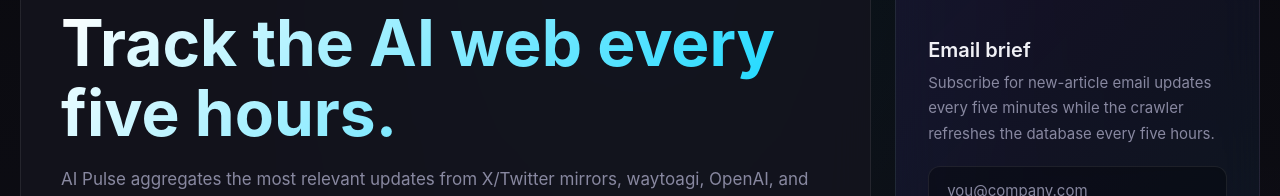
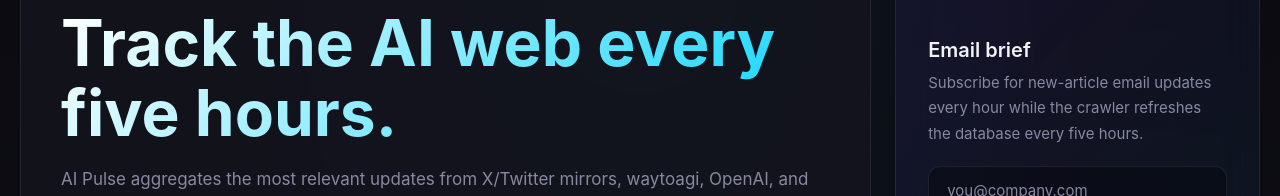
Before and after one commit to mickey-opc/ai-pulse, a Next.js app: page / in a window 1280 px wide. Shown: the part 122-318 px from the top of the page. Built offline with nearby package versions, Linux system fonts and the light colour scheme; no server answers; the database is empty.

Commit message:
chore: change AI Pulse email cadence to hourly

```diff
--- a/app/page.tsx
+++ b/app/page.tsx
@@ -14,11 +14,11 @@
     latestArticles: "Latest articles",
     activeSources: "Active sources",
     emailBrief: "Email brief",
-    emailDescription: "Subscribe for new-article email updates every five minutes while the crawler refreshes the database every five hours.",
+    emailDescription: "Subscribe for new-article email updates every hour while the crawler refreshes the database every five hours.",
     latestSignal: "Latest signal",
     filterDescription: "Sorted by publish time. Filter by source without leaving the page.",
     allSources: "All sources",
-    footerNote: "Cron schedule: fetch every 5 hours, email notifications every 5 minutes.",
+    footerNote: "Cron schedule: fetch every 5 hours, email notifications every hour.",
   },
   zh: {
     heroTitle: "每五小时追踪AI动态",
@@ -26,11 +26,11 @@
     latestArticles: "最新文章",
     activeSources: "活跃来源",
     emailBrief: "邮件简报",
-    emailDescription: "订阅每5分钟发送的新文章邮件提醒，爬虫每5小时刷新数据库",
+    emailDescription: "订阅每1小时发送的新文章邮件提醒，爬虫每5小时刷新数据库",
     latestSignal: "最新资讯",
     filterDescription: "按发布时间排序，可按来源筛选",
     allSources: "全部来源",
-    footerNote: "爬虫：每5小时抓取，邮件提醒：每5分钟运行一次",
+    footerNote: "爬虫：每5小时抓取，邮件提醒：每1小时运行一次",
   }
 };
 
```
Also changed, not shown: vercel.json, 3 other files (tests, documents, lock files or other folders).
